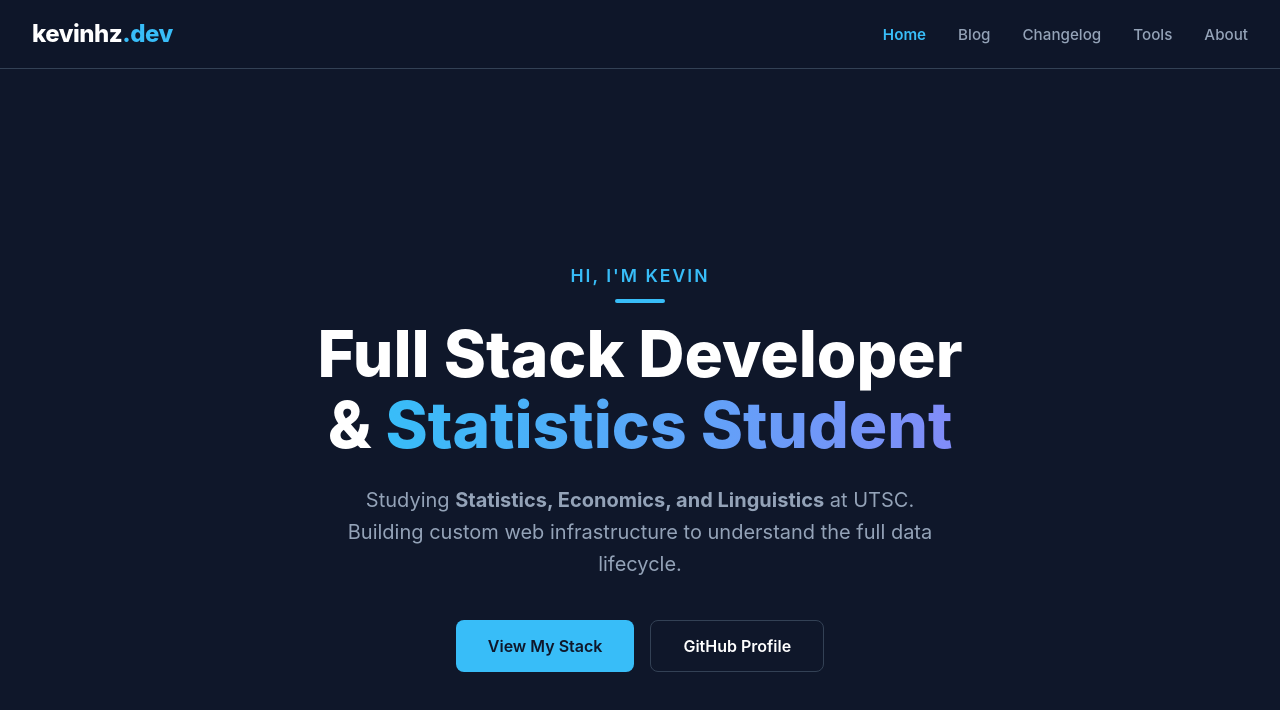
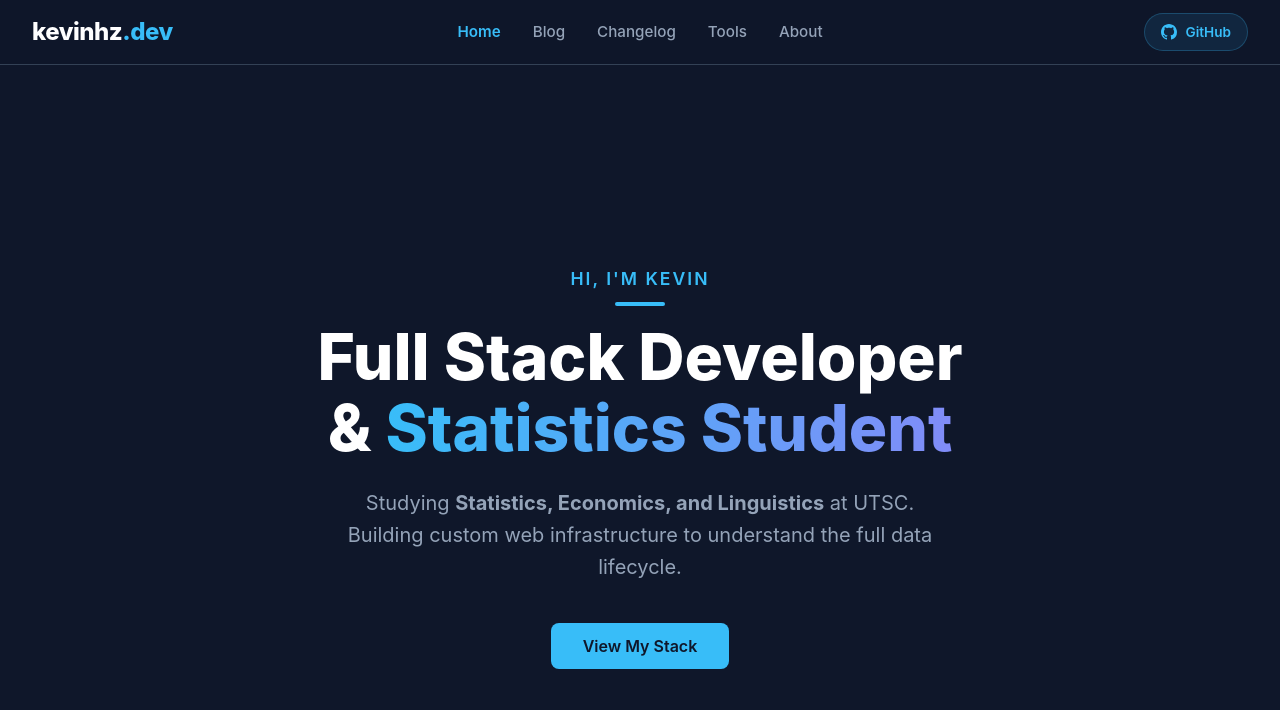
Before and after one commit to XTM722/kevinhz-dev, a React (Vite) app in the folder client/: page / in a window 1280 px wide. Shown: the top 710 px of the page. Built offline with nearby package versions, Linux system fonts and the light colour scheme; no server answers.

Commit message:
feat: Finalized balanced navbar layout with GitHub CTA

```diff
--- a/client/index.html
+++ b/client/index.html
@@ -2,7 +2,7 @@
 <html lang="en">
   <head>
     <meta charset="UTF-8" />
-    <link rel="icon" type="image/svg+xml" href="/vite.svg" />
+    <link rel="icon" type="image/svg+xml" href="/vite.0svg" />
     <meta name="viewport" content="width=device-width, initial-scale=1.0" />
     <title>Kevinhz.Dev</title>
   </head>
--- a/client/src/App.css
+++ b/client/src/App.css
@@ -36,32 +36,74 @@
 /* --- NAVIGATION BAR --- */
 .navbar {
   display: flex;
-  justify-content: space-between;
+  /* Removed justify-content: space-between; */
   align-items: center;
-  padding: 1rem 2rem;
+  padding: 0.8rem 2rem; /* Slightly thinner navbar */
   position: fixed;
   width: 100%;
   top: 0;
   left: 0;
   background: rgba(15, 23, 42, 0.95);
-  backdrop-filter: blur(8px);
+  backdrop-filter: blur(12px); /* Increased blur for modern look */
   z-index: 1000;
   border-bottom: 1px solid var(--border);
   box-sizing: border-box;
 }
+
+/* 1. Left Section (Logo) */
+.nav-item-left {
+  flex: 1; /* Takes up 1 part of the space */
+  display: flex;
+  justify-content: flex-start;
+  align-items: center;
+}
+
+/* 3. Right Section (GitHub Button) */
+.nav-item-right {
+  flex: 1; /* Takes up the same amount of space as the left */
+  display: flex;
+  justify-content: flex-end;
+  align-items: center;
+}
+
+/* New Small Navbar Button Style */
+.btn-small {
+  display: flex;
+  align-items: center;
+  background: rgba(56, 189, 248, 0.1); /* Subtle accent background */
+  border: 1px solid rgba(56, 189, 248, 0.25);
+  color: var(--accent);
+  padding: 0.5rem 1rem;
+  border-radius: 20px; /* Rounded pill shape */
+  text-decoration: none;
+  font-size: 0.85rem;
+  font-weight: 600;
+  transition: all 0.2s ease;
+}
+
+.btn-small:hover {
+  background: var(--accent);
+  color: var(--bg-dark); /* Switch to dark text on hover */
+  transform: translateY(-1px);
+  box-shadow: 0 4px 12px rgba(56, 189, 248, 0.2); /* Subtle glow */
+}
+
 
 .logo {
   font-size: 1.5rem;
   font-weight: 800;
   color: #fff;
   letter-spacing: -0.5px;
-  cursor: pointer; /* Added pointer so people know it's clickable */
+  cursor: pointer;
 }
 .dot { color: var(--accent); }
 
 /* --- UPDATED NAV LINKS (For Tabs) --- */
+/* 2. Center Section (Links) */
 .nav-links {
+  flex: 2; /* Takes up more space in the middle */
   display: flex;
+  justify-content: center; /* Centers the links within this section */
   gap: 2rem;
 }
 
@@ -77,13 +119,11 @@
   font-family: inherit;
   transition: color 0.2s;
 
-  /* NUCLEAR OPTION: Removes the box/ring completely */
   outline: none !important;
   box-shadow: none !important;
-  -webkit-tap-highlight-color: transparent; /* Removes blue flash on mobile */
+  -webkit-tap-highlight-color: transparent;
 }
 
-/* Ensures the box doesn't come back when you click/focus */
 .nav-item:focus, .nav-item:focus-visible, .nav-item:active {
   outline: none !important;
   border: none !important;
@@ -163,7 +203,7 @@
   border: none;
   font-size: 1rem;
   font-family: inherit;
-  outline: none !important; /* Removes focus ring on these buttons too */
+  outline: none !important;
 }
 
 .btn-primary { background: var(--accent); color: #0f172a; }
@@ -290,10 +330,22 @@
     gap: 1rem;
   }
 
+  /* On mobile, reset flex properties */
+  .nav-item-left, .nav-item-right, .nav-links {
+    flex: auto;
+    width: 100%;
+    justify-content: center;
+  }
+
+  /* Show the GitHub button on mobile now */
+  .nav-item-right {
+    display: flex;
+    margin-top: 1rem;
+  }
+
   .nav-links {
     display: flex;
     flex-wrap: wrap;
-    justify-content: center;
     gap: 1rem;
   }
 
@@ -303,7 +355,7 @@
   }
 
   .section-tab {
-    padding: 10rem 1.5rem 4rem 1.5rem;
+    padding: 11rem 1.5rem 4rem 1.5rem; /* Increased top padding for taller mobile nav */
   }
 
   .subtitle { font-size: 1rem; }
--- a/client/src/App.jsx
+++ b/client/src/App.jsx
@@ -3,7 +3,6 @@
 
 function App() {
   const [serverStatus, setServerStatus] = useState('Offline')
-  // New State: Tracks which "Tab" is currently open
   const [activeTab, setActiveTab] = useState('home')
 
   useEffect(() => {
@@ -16,28 +15,34 @@
       })
   }, [])
 
-  // Helper function to check if a tab is active for styling
-  const getNavClass = (tabName) => {
-    return activeTab === tabName ? "nav-item active" : "nav-item"
-  }
-
   return (
     <div className="app-container">
 
       {/* --- NAVBAR (Tab Controller) --- */}
       <nav className="navbar">
-        {/* Clicking Logo goes back to Home */}
-        <div className="logo" onClick={() => setActiveTab('home')} style={{cursor: 'pointer'}}>
+        {/* 1. Left: Logo */}
+        <div className="logo nav-item-left" onClick={() => setActiveTab('home')}>
           kevinhz<span className="dot">.dev</span>
         </div>
 
+        {/* 2. Center: Tab Links */}
         <div className="nav-links">
-          {/* We use buttons now instead of anchor tags */}
-          <button className={getNavClass('home')} onClick={() => setActiveTab('home')}>Home</button>
-          <button className={getNavClass('blog')} onClick={() => setActiveTab('blog')}>Blog</button>
-          <button className={getNavClass('changelog')} onClick={() => setActiveTab('changelog')}>Changelog</button>
-          <button className={getNavClass('tools')} onClick={() => setActiveTab('tools')}>Tools</button>
-          <button className={getNavClass('about')} onClick={() => setActiveTab('about')}>About</button>
+          <button className={activeTab === 'home' ? "nav-item active" : "nav-item"} onClick={() => setActiveTab('home')}>Home</button>
+          <button className={activeTab === 'blog' ? "nav-item active" : "nav-item"} onClick={() => setActiveTab('blog')}>Blog</button>
+          <button className={activeTab === 'changelog' ? "nav-item active" : "nav-item"} onClick={() => setActiveTab('changelog')}>Changelog</button>
+          <button className={activeTab === 'tools' ? "nav-item active" : "nav-item"} onClick={() => setActiveTab('tools')}>Tools</button>
+          <button className={activeTab === 'about' ? "nav-item active" : "nav-item"} onClick={() => setActiveTab('about')}>About</button>
+        </div>
+
+        {/* 3. Right: GitHub Button (Balances the Logo) */}
+        <div className="nav-item-right">
+          <a href="https://github.com/XTM722" target="_blank" className="btn-small">
+            {/* SVG GitHub Icon */}
+            <svg height="16" viewBox="0 0 16 16" width="16" style={{marginRight: '8px', fill: 'currentColor'}}>
+              <path d="M8 0C3.58 0 0 3.58 0 8c0 3.54 2.29 6.53 5.47 7.59.4.07.55-.17.55-.38 0-.19-.01-.82-.01-1.49-2.01.37-2.53-.49-2.69-.94-.09-.23-.48-.94-.82-1.13-.28-.15-.68-.52-.01-.53.63-.01 1.08.58 1.23.82.72 1.21 1.87.87 2.33.66.07-.52.28-.87.51-1.07-1.78-.2-3.64-.89-3.64-3.95 0-.87.31-1.59.82-2.15-.08-.2-.36-1.02.08-2.12 0 0 .67-.21 2.2.82.64-.18 1.32-.27 2-.27.68 0 1.36.09 2 .27 1.53-1.04 2.2-.82 2.2-.82.44 1.1.16 1.92.08 2.12.51.56.82 1.27.82 2.15 0 3.07-1.87 3.75-3.65 3.95.29.25.54.73.54 1.48 0 1.07-.01 1.93-.01 2.2 0 .21.15.46.55.38A8.013 8.013 0 0016 8c0-4.42-3.58-8-8-8z"></path>
+            </svg>
+            GitHub
+          </a>
         </div>
       </nav>
 
@@ -58,10 +63,8 @@
                 Building custom web infrastructure to understand the full data lifecycle.
               </p>
               <div className="cta-group">
+                {/* Kept primary button, removed secondary GitHub button */}
                 <button onClick={() => setActiveTab('tools')} className="btn btn-primary">View My Stack</button>
-                <a href="https://github.com/XTM722" target="_blank" className="btn btn-secondary">
-                  GitHub Profile
-                </a>
               </div>
             </div>
           </header>
@@ -96,7 +99,7 @@
               <ul className="changelog-list">
                 <li>
                   <span className="date">v1.1.0</span>
-                  <strong>UI Update:</strong> Converted single-page scroll to a tabbed application interface.
+                  <strong>UI Update:</strong> Converted single-page scroll to a tabbed application interface with balanced navigation.
                 </li>
                 <li>
                   <span className="date">v1.0.0</span>
```
